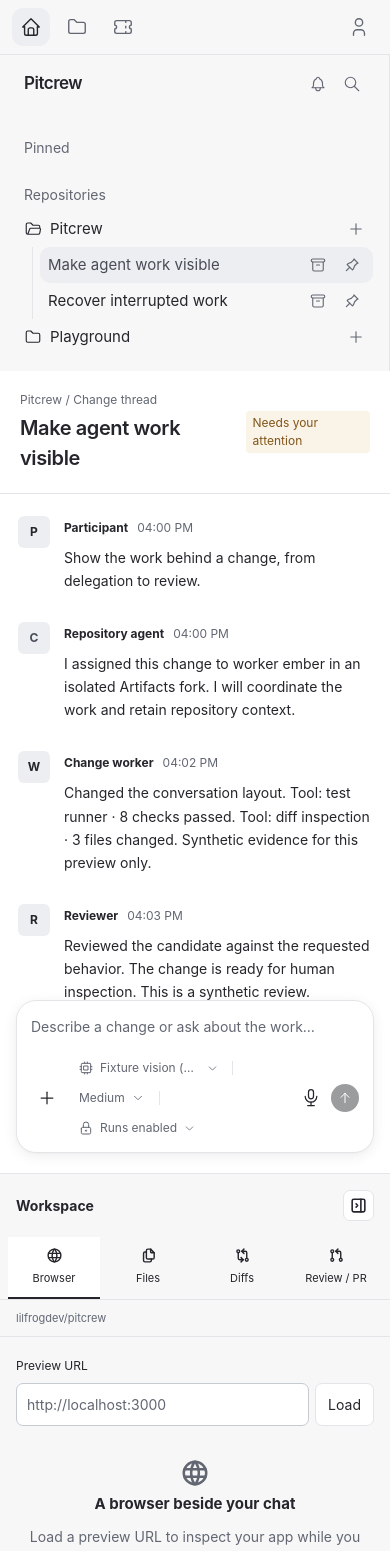
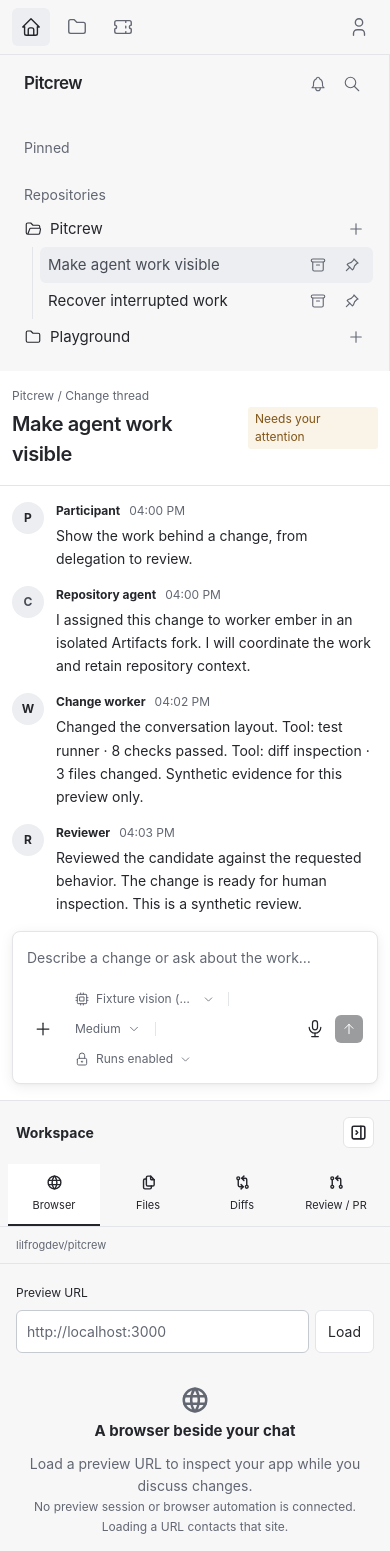
Before and after one commit to lilfrogdev/pitcrew, a React (Vite) app in the folder apps/web/: page / in a window 390 px wide. Shown: the top 1551 px of the page. Built offline with nearby package versions, Linux system fonts and the light colour scheme.

Commit message:
Tighten conversation layout and standardize site radii

```diff
--- a/apps/web/src/AuthGate.module.css
+++ b/apps/web/src/AuthGate.module.css
@@ -11,7 +11,7 @@
   gap: 14px;
   padding: 28px;
   border: 1px solid var(--border);
-  border-radius: 14px;
+  border-radius: var(--radius-panel);
   background: var(--surface);
 }
 .brand { font-size: 16px; }
@@ -22,7 +22,7 @@
 .card label { display: grid; gap: 6px; font-weight: 600; }
 .card input {
   width: 100%; min-width: 0; padding: 10px 11px;
-  border: 1px solid var(--border-strong); border-radius: 7px;
+  border: 1px solid var(--border-strong); border-radius: var(--radius-control);
   background: var(--surface); color: var(--text);
 }
 .card form button {
--- a/apps/web/src/ModelPicker.module.css
+++ b/apps/web/src/ModelPicker.module.css
@@ -14,7 +14,7 @@
   position: relative;
   min-width: 0;
   color: var(--muted);
-  border-radius: 8px;
+  border-radius: var(--radius-control);
 }
 .divider {
   height: 14px;
@@ -66,7 +66,7 @@
 }
 .settingsBody {
   border: 1px solid var(--border);
-  border-radius: 12px;
+  border-radius: var(--radius-panel);
   background: var(--surface);
   padding: 14px;
   margin-top: 6px;
--- a/apps/web/src/NavigationRail.module.css
+++ b/apps/web/src/NavigationRail.module.css
@@ -28,7 +28,7 @@
   display: grid;
   place-items: center;
   border: 0;
-  border-radius: 11px;
+  border-radius: var(--radius-control);
   color: var(--muted);
   background: transparent;
 }
@@ -51,7 +51,7 @@
   display: grid;
   place-items: center;
   overflow: hidden;
-  border-radius: 50%;
+  border-radius: var(--radius-avatar);
   background: var(--hover);
   color: var(--text);
   font-size: 12px;
--- a/apps/web/src/PermissionsMenu.module.css
+++ b/apps/web/src/PermissionsMenu.module.css
@@ -7,7 +7,7 @@
   background: transparent;
   color: var(--muted);
   padding: 4px 7px;
-  border-radius: 6px;
+  border-radius: var(--radius-control);
   font-size: 12px;
 }
 .trigger:hover,
@@ -26,7 +26,7 @@
   overflow: auto;
   padding: 4px;
   border: 1px solid var(--border);
-  border-radius: 10px;
+  border-radius: var(--radius-panel);
   background: var(--surface);
   color: var(--text);
   box-shadow: 0 10px 28px rgb(0 0 0 / 12%);
@@ -39,7 +39,7 @@
 }
 .status {
   background: var(--hover);
-  border-radius: 6px;
+  border-radius: var(--radius-control);
   padding: 7px 8px;
 }
 .status > div {
--- a/apps/web/src/ProfileProviders.module.css
+++ b/apps/web/src/ProfileProviders.module.css
@@ -20,7 +20,7 @@
   color: var(--text);
   background: var(--hover);
   border: 0;
-  border-radius: 7px;
+  border-radius: var(--radius-control);
   font: inherit;
 }
 .content {
@@ -61,7 +61,7 @@
   min-height: 40px;
   padding: 8px 12px;
   border: 1px solid var(--border-strong);
-  border-radius: 8px;
+  border-radius: var(--radius-control);
   background: var(--surface);
   color: var(--text);
   font: inherit;
@@ -74,7 +74,7 @@
 .actions button {
   padding: 8px 16px;
   border: 1px solid var(--border);
-  border-radius: 8px;
+  border-radius: var(--radius-control);
   color: var(--text);
   background: var(--surface);
   font: inherit;
--- a/apps/web/src/Repositories.module.css
+++ b/apps/web/src/Repositories.module.css
@@ -10,7 +10,7 @@
 }
 .form {
   border: 1px solid var(--border);
-  border-radius: 12px;
+  border-radius: var(--radius-panel);
   padding: 20px;
   margin-bottom: 24px;
 }
@@ -29,7 +29,7 @@
   min-width: 0;
   padding: 10px;
   border: 1px solid var(--border);
-  border-radius: 6px;
+  border-radius: var(--radius-control);
   background: var(--surface);
   color: var(--text);
 }
@@ -72,7 +72,7 @@
   max-width: 480px;
   width: calc(100% - 40px);
   border: 1px solid var(--border);
-  border-radius: 12px;
+  border-radius: var(--radius-panel);
   padding: 24px;
   background: var(--surface);
   color: var(--text);
--- a/apps/web/src/Workspace.css
+++ b/apps/web/src/Workspace.css
@@ -41,7 +41,7 @@
   padding: 10px 4px;
   border: 0;
   border-bottom: 2px solid transparent;
-  border-radius: 0;
+  border-radius: var(--radius-none);
   font-size: 11px;
   white-space: nowrap;
 }
--- a/apps/web/src/styles.css
+++ b/apps/web/src/styles.css
@@ -16,6 +16,12 @@
   --success-bg: #edf5ef;
   --error: #a13737;
   --error-bg: #fcf0f0;
+  --radius-none: 0;
+  --radius-small: 3px;
+  --radius-control: 6px;
+  --radius-panel: 8px;
+  --radius-avatar: 50%;
+  --conversation-gutter: 16px;
   font-family:
     Inter,
     ui-sans-serif,
@@ -47,7 +53,7 @@ button {
   cursor: pointer;
   color: inherit;
   border: 1px solid var(--border);
-  border-radius: 7px;
+  border-radius: var(--radius-control);
   background: var(--surface);
   padding: 7px 12px;
 }
@@ -150,7 +156,7 @@ small {
   background: var(--text);
   color: var(--surface);
   font-weight: 900;
-  border-radius: 8px;
+  border-radius: var(--radius-panel);
   padding: 3px 9px;
 }
 .section-label {
@@ -196,7 +202,7 @@ small {
   align-items: center;
   min-width: 0;
   min-height: 36px;
-  border-radius: 10px;
+  border-radius: var(--radius-control);
 }
 .sidebar-row:hover {
   background: var(--hover);
@@ -208,7 +214,7 @@ small {
   flex: 1;
   min-width: 0;
   border: 0;
-  border-radius: 10px;
+  border-radius: var(--radius-control);
   background: transparent;
   padding: 6px 8px;
   text-align: left;
@@ -238,7 +244,7 @@ small {
   border: 0;
   background: transparent;
   padding: 3px;
-  border-radius: 8px;
+  border-radius: var(--radius-control);
   color: var(--muted);
 }
 .conversation-actions {
@@ -269,14 +275,14 @@ small {
   padding: 0 8px;
 }
 .repository-search input {
-  border-radius: 10px;
+  border-radius: var(--radius-panel);
   min-width: 0;
   width: 100%;
   font-size: 12px;
   padding: 6px;
 }
 .repository-search button {
-  border-radius: 8px;
+  border-radius: var(--radius-panel);
   border: 0;
   background: transparent;
   padding: 3px;
@@ -295,16 +301,16 @@ small {
 }
 .new-thread label,
 .new-thread input {
-  border-radius: 10px;
+  border-radius: var(--radius-control);
   width: 100%;
 }
 .new-thread input {
-  border-radius: 10px;
+  border-radius: var(--radius-control);
   min-width: 0;
   padding: 6px;
 }
 .new-thread button {
-  border-radius: 8px;
+  border-radius: var(--radius-control);
   padding: 4px 8px;
 }
 input,
@@ -313,7 +319,7 @@ select {
   color: inherit;
   background: var(--surface);
   border: 1px solid var(--border-strong);
-  border-radius: 7px;
+  border-radius: var(--radius-control);
   padding: 10px;
   resize: vertical;
 }
@@ -331,7 +337,7 @@ textarea {
   outline: none;
 }
 .conversation-header {
-  padding: 20px 30px;
+  padding: 16px var(--conversation-gutter);
   display: flex;
   align-items: center;
   justify-content: space-between;
@@ -346,14 +352,18 @@ textarea {
 .transcript {
   flex: 1;
   overflow: auto;
-  padding: 30px;
+  padding: 20px var(--conversation-gutter);
   scrollbar-width: thin;
 }
 .message {
-  display: flex;
-  gap: 14px;
-  margin-bottom: 30px;
+  display: grid;
+  grid-template-columns: 32px minmax(0, 1fr);
+  column-gap: 12px;
+  align-items: start;
+  margin-bottom: 16px;
 }
+.message > .avatar { grid-column: 1; grid-row: 1; }
+.message:last-child { margin-bottom: 0; }
 .avatar {
   flex: 0 0 32px;
   height: 32px;
@@ -361,7 +371,7 @@ textarea {
   place-items: center;
   background: var(--selection);
   color: var(--accent);
-  border-radius: 6px;
+  border-radius: var(--radius-avatar);
   font-size: 12px;
   font-weight: 700;
 }
@@ -380,12 +390,17 @@ textarea {
 .message .avatar img { width: 100%; height: 100%; object-fit: cover; border-radius: inherit; }
 .message-body {
   min-width: 0;
+  grid-column: 2;
+  grid-row: 1;
+  overflow-wrap: anywhere;
 }
+.message-body > * { max-width: 100%; }
+.message-body pre { overflow-x: auto; }
 .message-meta {
   display: flex;
   gap: 9px;
   align-items: center;
-  margin: 3px 0 9px;
+  margin: 0 0 4px;
   font-size: 12px;
   flex-wrap: wrap;
 }
@@ -394,6 +409,7 @@ textarea {
   color: var(--muted);
 }
 .message p {
+  margin: 0;
   white-space: pre-wrap;
   overflow-wrap: anywhere;
   line-height: 1.65;
@@ -401,11 +417,11 @@ textarea {
   font-size: 14px;
 }
 .composer {
-  margin: 0 30px 24px;
+  margin: 0 var(--conversation-gutter) 16px;
   padding: 14px 14px 10px;
   background: var(--surface);
   border: 1px solid var(--border);
-  border-radius: 20px;
+  border-radius: var(--radius-panel);
   box-shadow:
     0 3px 14px rgb(0 0 0 / 7%),
     0 1px 3px rgb(0 0 0 / 3%);
@@ -460,7 +476,7 @@ textarea {
   height: 32px;
   padding: 6px;
   border: 0;
-  border-radius: 50%;
+  border-radius: var(--radius-control);
   background: transparent;
   color: var(--text);
   flex-shrink: 0;
@@ -483,7 +499,7 @@ textarea {
   width: 28px;
   height: 28px;
   padding: 6px;
-  border-radius: 50%;
+  border-radius: var(--radius-control);
   background: var(--text);
   color: var(--surface);
   border: 0;
@@ -499,7 +515,7 @@ textarea {
 .composer-error {
   color: var(--text);
   font-size: 12px;
-  margin: 8px 30px;
+  margin: 8px var(--conversation-gutter);
 }
 .composer-dragging {
   border-color: var(--accent);
@@ -521,7 +537,7 @@ textarea {
   min-height: 120px;
   border: 1px solid var(--border);
   background: var(--canvas);
-  border-radius: 12px;
+  border-radius: var(--radius-panel);
   font-size: 12px;
 }
 .attachment-preview.reading,
@@ -540,7 +556,7 @@ textarea {
   height: 28px;
   padding: 4px;
   border: 0;
-  border-radius: 50%;
+  border-radius: var(--radius-control);
   background: var(--surface);
   color: var(--text);
 }
@@ -579,7 +595,7 @@ textarea {
 .attachment-preview .attachment-image {
   width: 118px;
   height: 118px;
-  border-radius: 11px;
+  border-radius: var(--radius-panel);
   object-fit: cover;
 }
 .message-attachment summary {
@@ -595,7 +611,7 @@ textarea {
 }
 .message-attachment {
   border: 1px solid var(--border);
-  border-radius: 8px;
+  border-radius: var(--radius-panel);
   padding: 10px;
   margin-top: 8px;
   font-size: 12px;
@@ -605,7 +621,7 @@ textarea {
   max-width: 100%;
   height: 120px;
   object-fit: contain;
-  border-radius: 6px;
+  border-radius: var(--radius-control);
 }
 .message-attachment img {
   display: block;
@@ -634,7 +650,7 @@ textarea {
 .run-card {
   border: 0;
   border-bottom: 1px solid var(--border);
-  border-radius: 0;
+  border-radius: var(--radius-none);
   padding: 0 0 20px;
   margin-bottom: 24px;
   background: transparent;
@@ -658,7 +674,7 @@ textarea {
   background: var(--hover);
   color: var(--muted);
   font-size: 12px;
-  border-radius: 4px;
+  border-radius: var(--radius-small);
   padding: 2px 6px;
 }
 .status.waiting_user,
@@ -720,7 +736,7 @@ pre {
   overflow-wrap: anywhere;
   background: var(--canvas);
   padding: 10px;
-  border-radius: 5px;
+  border-radius: var(--radius-control);
   font-size: 12px;
   max-height: 260px;
   overflow: auto;
@@ -814,18 +830,11 @@ pre {
   background: var(--accent);
   color: var(--surface);
   padding: 8px 15px;
-  border-radius: 6px;
+  border-radius: var(--radius-control);
 }
 @media (min-width: 1500px) {
   .shell {
     grid-template-columns: 270px minmax(500px, 1fr) 380px;
-  }
-  .transcript {
-    padding: 36px 8%;
-  }
-  .composer {
-    margin-left: 8%;
-    margin-right: 8%;
   }
 }
 @media (max-width: 1100px) {
@@ -851,6 +860,7 @@ pre {
   }
 }
 @media (max-width: 650px) {
+  :root { --conversation-gutter: 12px; }
   .shell {
     display: flex;
     flex-direction: column;
@@ -868,17 +878,17 @@ pre {
     opacity: 1;
   }
   .conversation-header {
-    padding: 20px;
+    padding: 16px var(--conversation-gutter);
   }
   .conversation {
     background: var(--surface);
     min-height: 70dvh;
   }
   .transcript {
-    padding: 22px 18px;
+    padding: 16px var(--conversation-gutter);
   }
   .composer {
-    margin: 0 16px 20px;
+    margin: 0 var(--conversation-gutter) 16px;
   }
   .composer-footer > span {
     max-width: 130px;
```
Also changed, not shown: apps/web/src/Collaboration.module.css (+4 -4 lines), apps/web/src/ModelCatalogPicker.module.css (+7 -7 lines), apps/web/src/Select.module.css (+5 -5 lines), 1 other file (tests, documents, lock files or other folders).
